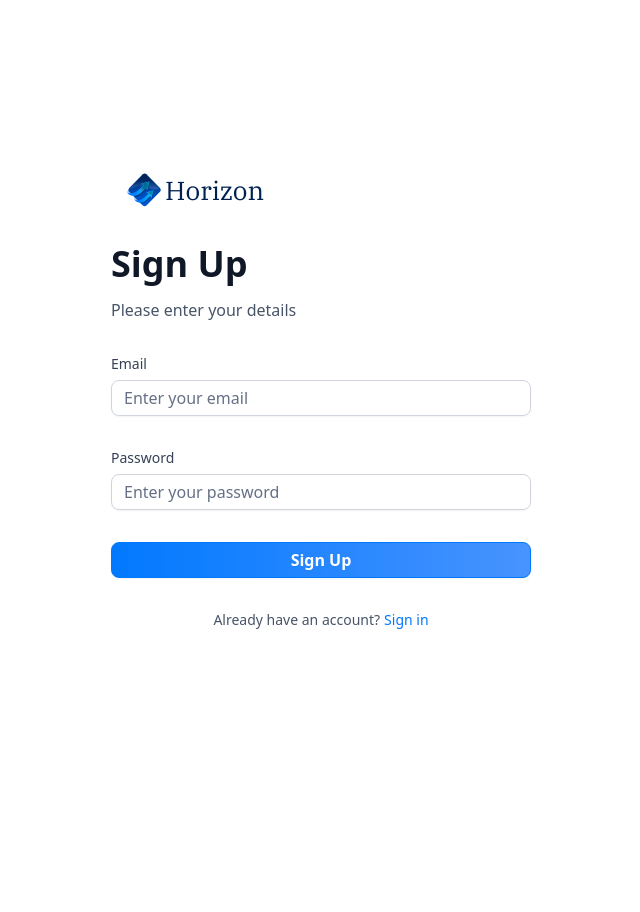
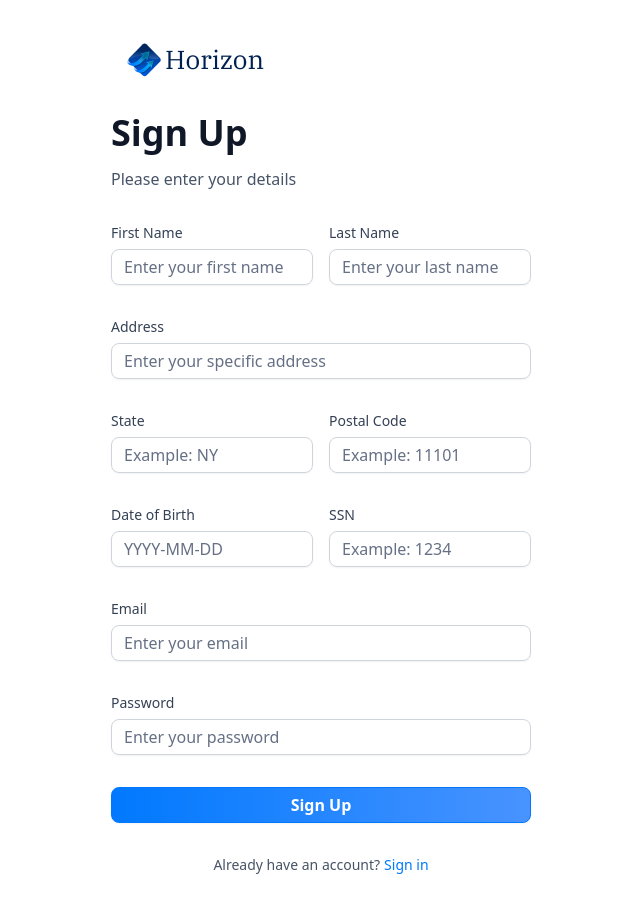
Before and after one commit to ycabreja/banking_app, a Next.js app: page /sign-up in a window 1280 px wide. Shown: the top 912 px of the page, without its empty margins (319-959 px from the left). Before the commit the page ends 800 px from the top, so only its background shows below. Built offline with nearby package versions, Linux system fonts and the light colour scheme.

Commit message:
Sign up Page

```diff
--- a/components/AuthForm.tsx
+++ b/components/AuthForm.tsx
@@ -30,9 +30,12 @@
     const [user, setUser] = useState(null);
     const [isLoading, setIsLoading] = useState(false);
 
+
+    const formSchema = authFormSchema(type);
+
     // 1. Define your form.
-    const form = useForm<z.infer<typeof authFormSchema>>({
-        resolver: zodResolver(authFormSchema),
+    const form = useForm<z.infer<typeof formSchema>>({
+        resolver: zodResolver(formSchema),
         defaultValues: {
             email: "",
             password: ''
@@ -40,7 +43,7 @@
     })
 
     // 2. Define a submit handler.
-    function onSubmit(values: z.infer<typeof authFormSchema>) {
+    function onSubmit(values: z.infer<typeof formSchema>) {
         // Do something with the form values.
         // ✅ This will be type-safe and validated.
         setIsLoading(true)
@@ -79,6 +82,36 @@
                     <Form {...form}>
                         <form onSubmit={form.handleSubmit(onSubmit)} className="space-y-8">
 
+                            {type === 'sign-up' && (
+                                <>
+                                    <div className='flex gap-4' >
+                                        <CustomInput control={form.control} name='firstName' label="First Name"
+                                            placeholder='Enter your first name' />
+
+                                        <CustomInput control={form.control} name='lastName' label="Last Name"
+                                            placeholder='Enter your last name' />
+                                    </div>
+
+                                    <CustomInput control={form.control} name='address1' label="Address"
+                                        placeholder='Enter your specific address' />
+                                    <div className='flex gap-4'>
+                                        <CustomInput control={form.control} name='state' label="State"
+                                            placeholder='Example: NY' />
+
+                                        <CustomInput control={form.control} name='postalCode' label="Postal Code"
+                                            placeholder='Example: 11101' />
+                                    </div>
+
+                                    <div className='flex gap-4'>
+                                        <CustomInput control={form.control} name='dateOfBirth' label="Date of Birth"
+                                            placeholder='YYYY-MM-DD' />
+
+                                        <CustomInput control={form.control} name='ssn' label="SSN"
+                                            placeholder='Example: 1234' />
+                                    </div>
+                                </>
+                            )}
+
                             <CustomInput control={form.control} name='email' label="Email"
                                 placeholder='Enter your email' />
 
--- a/components/CustomInput.tsx
+++ b/components/CustomInput.tsx
@@ -6,9 +6,11 @@
 import { z } from 'zod'
 import { authFormSchema } from '@/lib/utils'
 
+const formSchema = authFormSchema('sign-up')
+
 interface CustomInput {
-    control: Control<z.infer<typeof authFormSchema>>,
-    name: FieldPath<z.infer<typeof authFormSchema>>,
+    control: Control<z.infer<typeof formSchema>>,
+    name: FieldPath<z.infer<typeof formSchema>>,
     label: string,
     placeholder: string
 }
--- a/lib/utils.ts
+++ b/lib/utils.ts
@@ -195,7 +195,16 @@
   return date > twoDaysAgo ? "Processing" : "Success";
 };
 
-export const authFormSchema = z.object({
+export const authFormSchema = (type: string) => z.object({
+  //sign up
+  firstName: type === 'sign-in' ? z.string().optional() : z.string().min(3),
+  lastName: type === 'sign-in' ? z.string().optional() : z.string().min(3),
+  address1: type === 'sign-in' ? z.string().optional() : z.string().max(50),
+  state: type === 'sign-in' ? z.string().optional() : z.string().min(2).max(2),
+  postalCode: type === 'sign-in' ? z.string().optional() : z.string().min(3).max(6),
+  dateOfBirth: type === 'sign-in' ? z.string().optional() : z.string().min(3),
+  ssn: type === 'sign-in' ? z.string().optional() : z.string().min(3),
+  // both sign up and sign in
   email: z.string().email(),
   password: z.string().min(8),
 })
```
